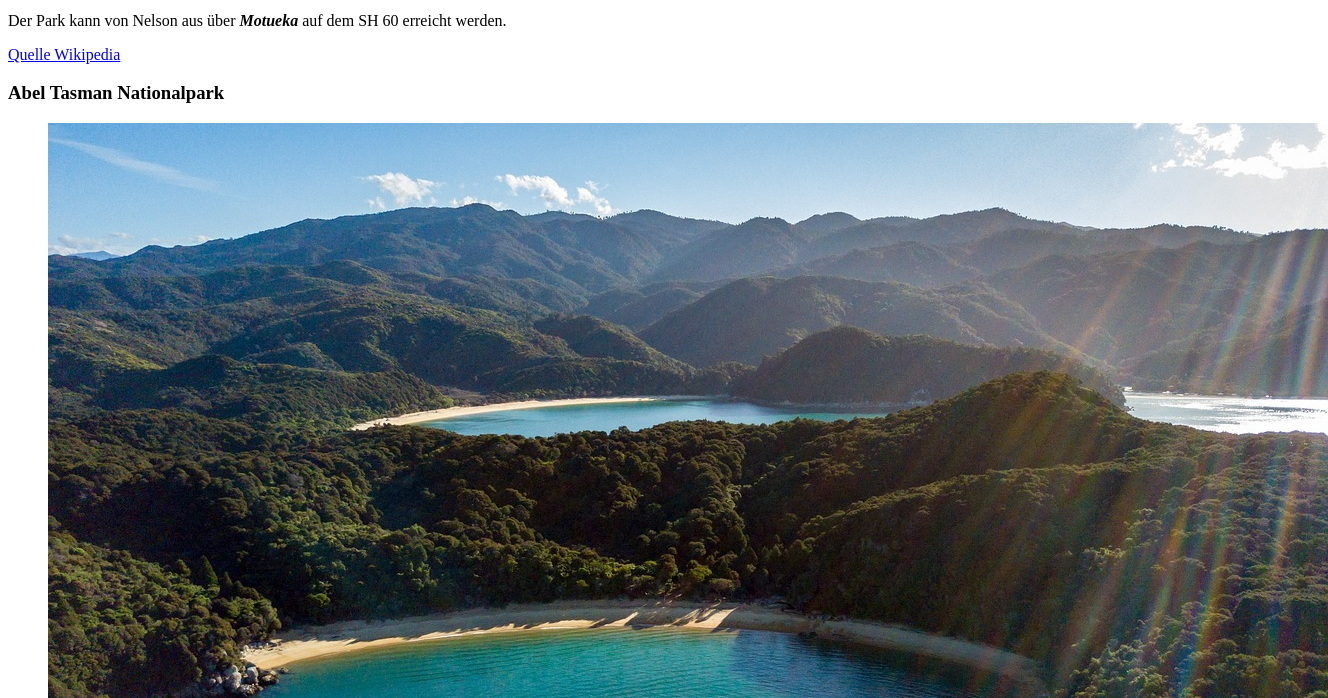
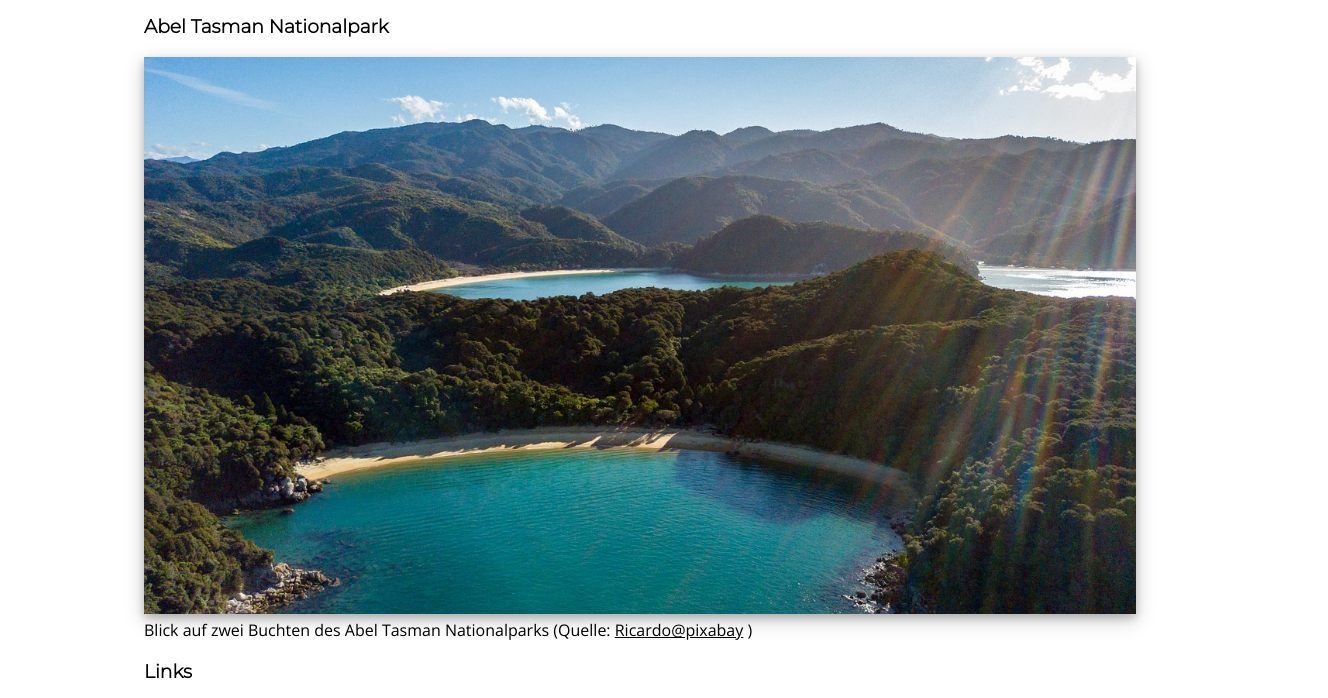
Before and after one commit to Kreiselinho/nz, a plain HTML site: page index.html in a window 1280 px wide. Shown: the part 635-1333 px from the top of the page, 1328 px wide, since content can reach past the window. Drawn offline with nearby package versions, Linux system fonts and the light colour scheme.

Commit message:
Link zu Icons eingefügt

```diff
--- a/index.html
+++ b/index.html
@@ -5,6 +5,8 @@
     <meta charset="UTF-8">
     <meta name="viewport" content="width=device-width, initial-scale=1.0">
     <title>Neuseelandreise</title>
+    <link rel="stylesheet" href="https://cdnjs.cloudflare.com/ajax/libs/font-awesome/6.5.1/css/all.min.css" integrity="sha512-DTOQO9RWCH3ppGqcWaEA1BIZOC6xxalwEsw9c2QQeAIftl+Vegovlnee1c9QX4TctnWMn13TZye+giMm8e2LwA==" crossorigin="anonymous" referrerpolicy="no-referrer" />
+    <link rel="stylesheet" href="main.css">
 </head>
 
 <body>
--- /dev/null
+++ b/main.css
@@ -0,0 +1,90 @@
+/* CSS-Stile für die Neuseelandreise */
+
+@import url('https://fonts.googleapis.com/css2?family=Montserrat:wght@300&family=Open+Sans:ital@0;1&family=Roboto:wght@300&display=swap');
+
+body {
+    font-family: 'Open Sans', sans-serif;
+    background-color: #ffffff;
+    max-width: 1280px;
+    margin: auto;
+}
+
+header>img {
+    max-width: 100%;
+}
+
+header a img {
+    border-radius: 50%;
+    display: block;
+    margin: auto;
+    margin-top: -50px;
+}
+
+main {
+    max-width: 1024px;
+    margin: auto;
+    margin-top: -50px;
+    border-left: 1px dashed gray;
+    border-right: 1px dashed gray;
+    border-bottom: 1px dashed gray;
+}
+
+article {
+    padding: 1em;
+}
+
+article p {
+    font-family: 'Roboto', sans-serif;
+    text-align: justify;
+    line-height: 1.2em;
+}
+
+article h1,
+article h2,
+article h3 {
+    font-family: 'Montserrat', sans-serif;
+}
+
+article figure>img {
+    width: 100%;
+}
+
+#map {
+    width: 90%;
+    height: 600px;
+    border: 1px solid silver;
+    margin: auto;
+}
+
+footer {
+    text-align: center;
+    padding: 1em 2em 3em 2em;
+}
+
+footer nav {
+    display: grid;
+    grid-template-columns: 40% 20% 40%;
+}
+
+a {
+    color: black;
+}
+
+header img,
+figure>img,
+#map {
+    box-shadow:
+        0 4px 8px 0 rgba(0, 0, 0, 0.2),
+        0 6px 20px 0 rgba(0, 0, 0, 0.2);
+}
+
+@media screen and (max-width: 1280px) {
+    main {
+        border: none;
+    }
+
+    figure {
+        margin-left: 0;
+        width: 100%;
+    }
+}
```
